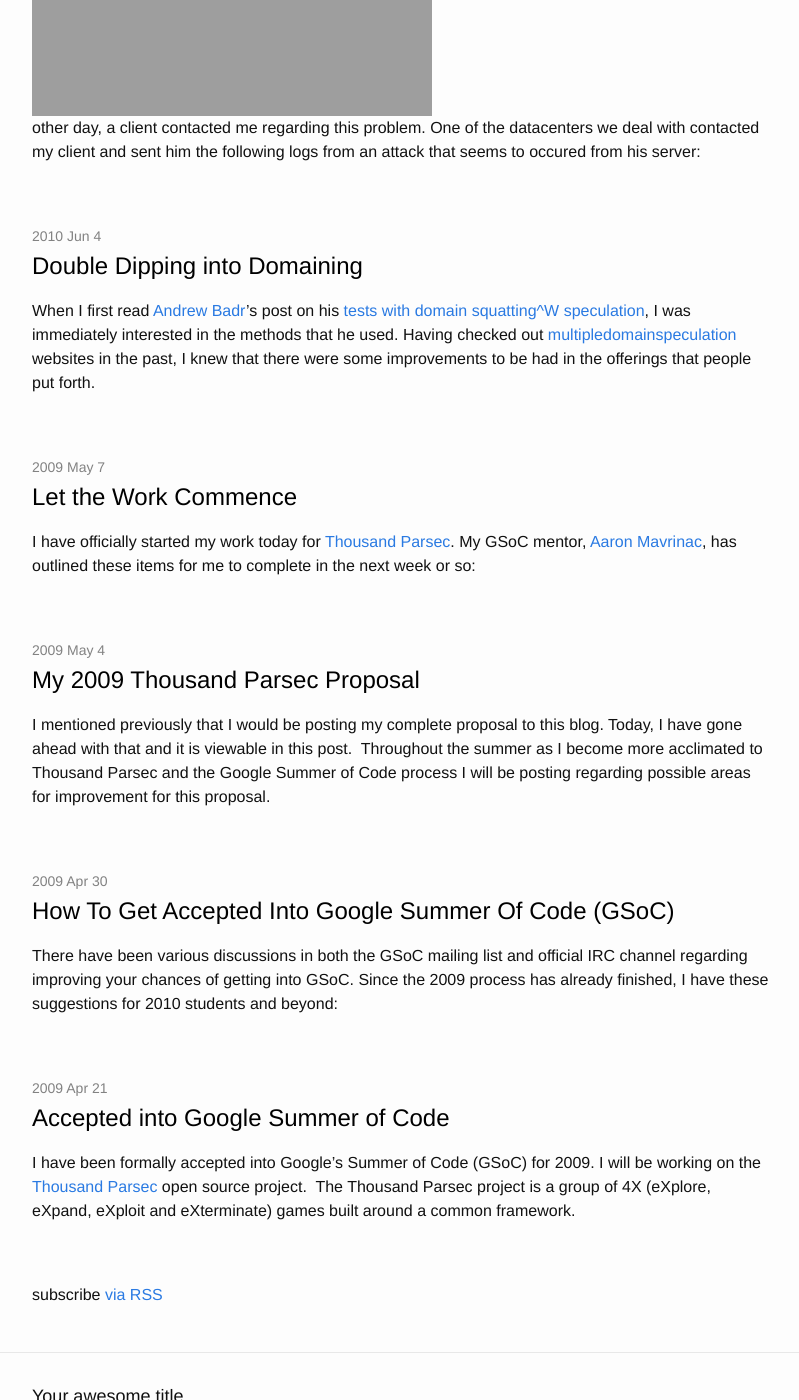
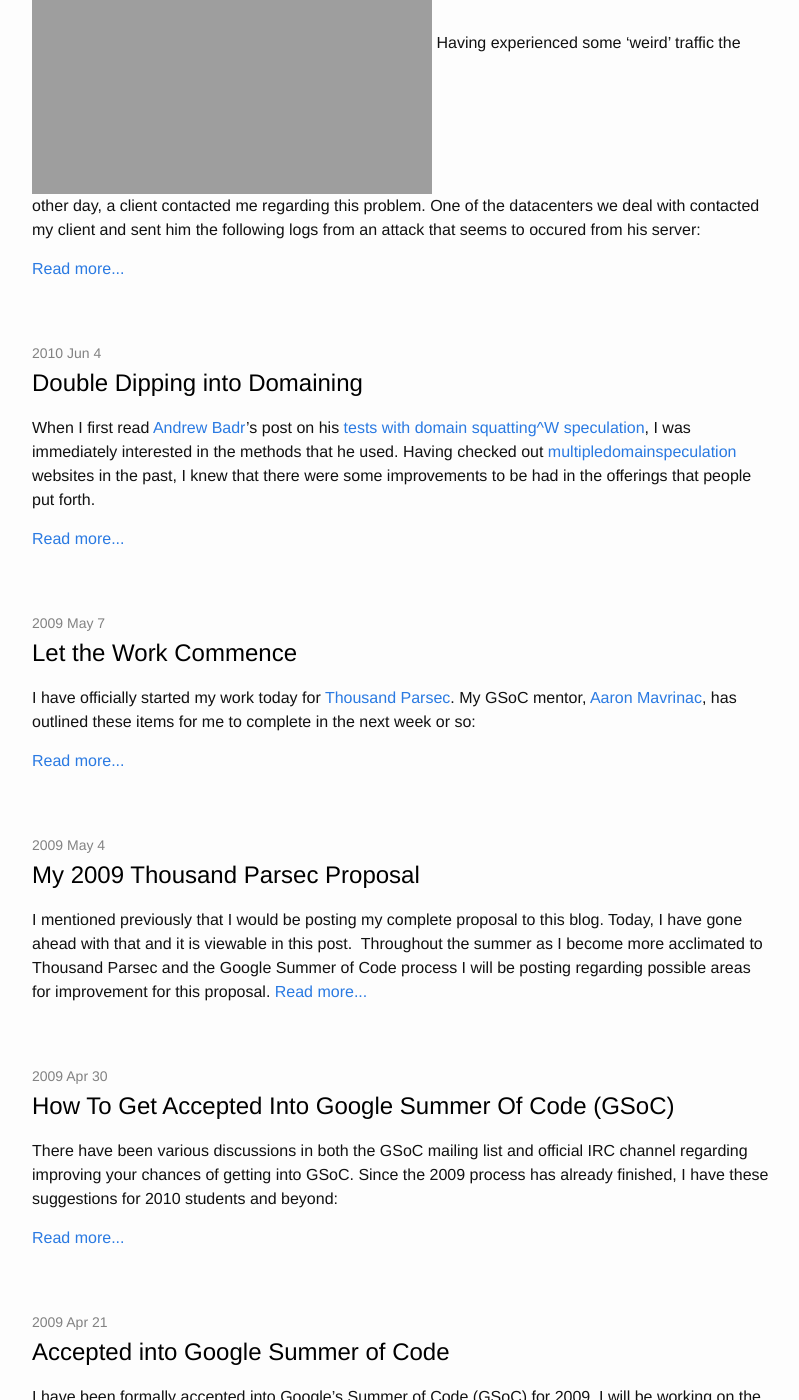
Before and after one commit to alanpca/blog, a Jekyll site: the page built from index.html, in a window 1280 px wide and 1400 px high, scrolled down 1922 px. Shown: the whole window, without its empty margins (238-1037 px from the left). Built offline with Jekyll 4.4.1, drawn with Linux system fonts in a browser that asks for light colours; some of the changed text lies outside the part shown.

Commit message:
Add read more links when using excerpt

```diff
--- a/index.html
+++ b/index.html
@@ -18,7 +18,9 @@
           {% if post.full_post_excerpt %}
             {{ post.content }}
           {% else %}
-            {{ post.excerpt }}
+            {{ post.excerpt }} <a href="{{ post.url | prepend: site.baseurl }}">
+              Read more...
+            </a>
           {% endif %}
         </p>
       </li>
```
